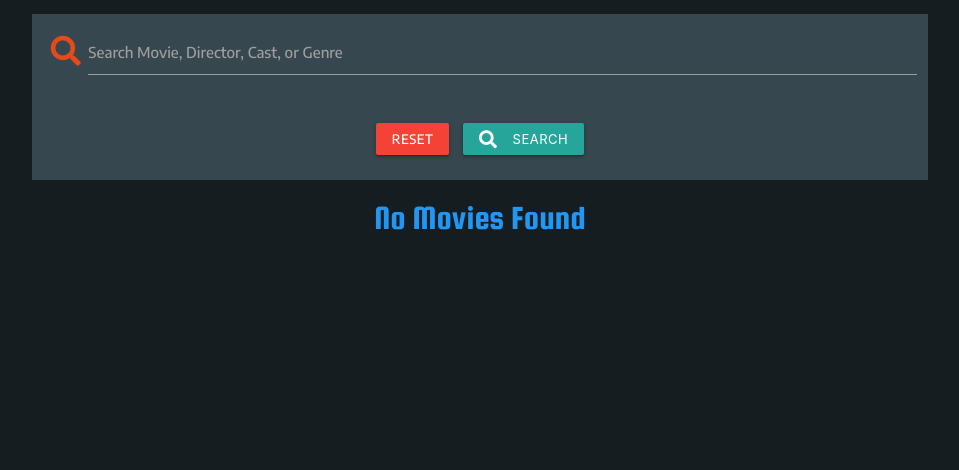
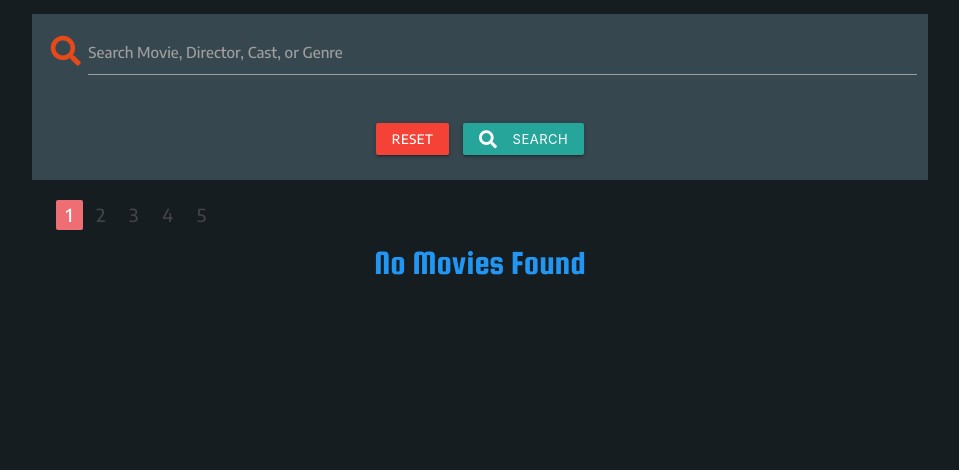
Before and after one commit to JaeWong91/MyMovie, a Flask app: page /get_movies in a window 1280 px wide. Shown: the part 131-601 px from the top of the page, without its empty margins (160-1119 px from the left). Run offline with Flask 2, Linux system fonts and the light colour scheme; data that the repository does not hold is empty; some libraries are stand-ins or nearby versions.

```diff
--- a/app.py
+++ b/app.py
@@ -1,4 +1,5 @@
 import os
+import math
 from flask import (
     Flask, flash, render_template,
     redirect, request, session, url_for)
@@ -34,6 +35,22 @@ def get_movies():
     # This will sort the movie list alphabetically in list page
     movies = list(mongo.db.movies.find().sort("movie_name", 1))
     return render_template("movies.html", movies=movies)
+
+
+# pagination - movie list
+# @app.route("/")
+# @app.route('/get_movies')
+# def get_movies():
+#     """Logic for movie list and pagination"""
+#     # number of movies per page
+#     per_page = 10
+#     page = int(request.args.get('page', 1))
+#     # count total number of movies
+#     total = mongo.db.movies.count_documents({})
+#     # logic for what movies to return
+#     movies = mongo.db.movies.find().skip((page - 1)*per_page).limit(per_page)
+#     pages = range(1, int(math.ceil(total / per_page)) + 1)
+#     return render_template('movies.html', get_movies=movies, page=page, pages=pages, total=total)
 
 
 # search query
@@ -160,30 +177,32 @@ def movie_page(movie_id):
 # Add Movie
 @app.route("/add_movie", methods=["GET", "POST"])
 def add_movie():
-    if session['user'] == "admin":
-        if request.method == "POST":
-            # Check if movie exists
-            # add this myself, unable to make it work without case sensitivity
-            existing_movie = mongo.db.movies.find_one(
-                {"movie_name": request.form.get("movie_name")})
+    if session:
+        if session['user'] == "admin":
+            if request.method == "POST":
+                # Check if movie exists
+                # add this myself, unable to make it work without case sensitivity
+                existing_movie = mongo.db.movies.find_one(
+                    {"movie_name": request.form.get("movie_name")})
 
-            if existing_movie:
-                flash("Movie already exists")
-                return redirect(url_for("add_movie"))
+                if existing_movie:
+                    flash("Movie already exists")
+                    return redirect(url_for("add_movie"))
 
-            movie = {
-                "movie_name": request.form.get("movie_name"),
-                "year": request.form.get("year"),
-                "genre": request.form.get("genre"),
-                "director": request.form.get("director"),
-                "cast": request.form.get("cast"),
-                "image": request.form.get("image")
-            }
-            mongo.db.movies.insert_one(movie)
-            flash("Movie Successfully Added")
-            return redirect(url_for("get_movies"))
-        return render_template("add_movie.html")
-    return render_template("add_movie.html")
+                movie = {
+                    "movie_name": request.form.get("movie_name"),
+                    "year": request.form.get("year"),
+                    "genre": request.form.get("genre"),
+                    "director": request.form.get("director"),
+                    "cast": request.form.get("cast"),
+                    "image": request.form.get("image")
+                }
+                mongo.db.movies.insert_one(movie)
+                flash("Movie Successfully Added")
+                return redirect(url_for("get_movies"))
+            return render_template("add_movie.html")
+        return render_template("403.html")
+    return render_template("403.html")
 
 
 # edit movie
@@ -289,6 +308,13 @@ def page_not_found(e):
     return render_template('404.html'), 404
 
 
+# custom 403 page - forbidden page
+@app.errorhandler(403)
+def page_no_access(e):
+    # note that we set the 403 status explicitly
+    return render_template('403.html'), 403
+
+
 if __name__ == "__main__":
     app.run(host=os.environ.get("IP"),
             port=int(os.environ.get("PORT")),
--- a/templates/movies.html
+++ b/templates/movies.html
@@ -24,6 +24,20 @@
         </form>
     </div>
 
+<!--materialize pagination -->
+    <ul class="pagination">
+        <li class="disabled"><a href="#!"><i class="material-icons"></i></a></li>
+        <li class="active"><a href="#!">1</a></li>
+        <li class="waves-effect"><a href="#!">2</a></li>
+        <li class="waves-effect"><a href="#!">3</a></li>
+        <li class="waves-effect"><a href="#!">4</a></li>
+        <li class="waves-effect"><a href="#!">5</a></li>
+        <li class="waves-effect"><a href="#!"><i class="material-icons"></i></a></li>
+    </ul>
+
+
+
+
     <!--List of movies-->
     {% if movies|length > 0 %}
     {% for movie in movies %}
```
Also changed, not shown: templates/403.html (added, +8 -0 lines).
